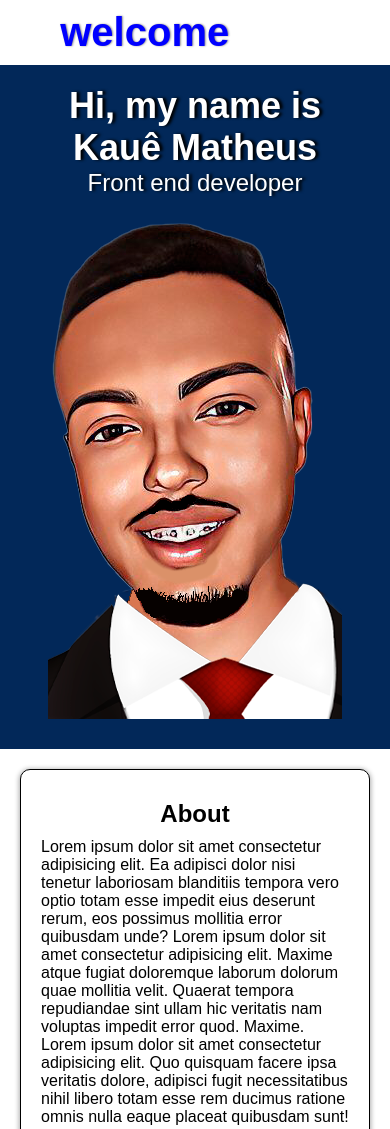
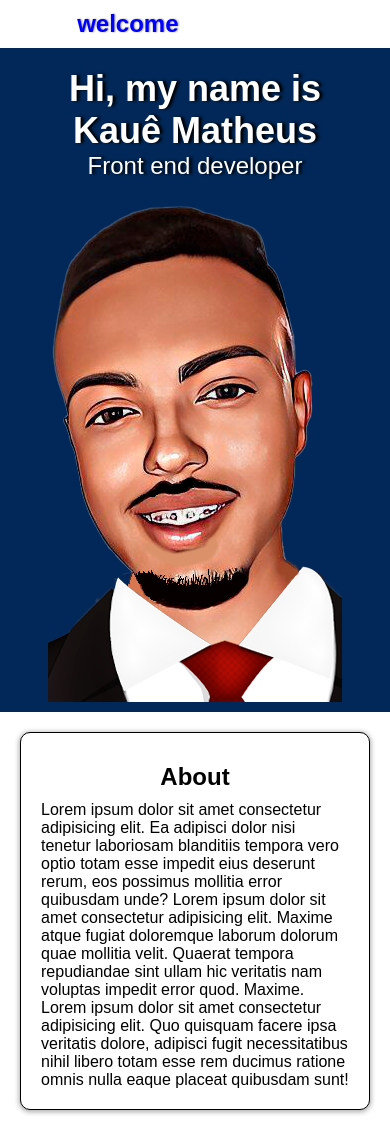
Before and after one commit to KaueMtaheus/portfolio, a plain HTML site: page index.html in a window 390 px wide. Shown: the top 1129 px of the page. Drawn offline with Linux system fonts and the light colour scheme.

Commit message:
responsivo

```diff
--- a/style.css
+++ b/style.css
@@ -114,12 +114,16 @@ section#sobre div {
 /*minhas midia query*/
 
 @media (max-width: 768px) {
+    body {
+        overflow-x: hidden; /* Evita a rolagem horizontal */
+    }
+
     header {
         padding: 10px;
     }
 
     header h1 {
-        font-size: 2.5rem;
+        font-size: 1.5rem;
     }
 
     header .navegacao-primaria {
@@ -134,6 +138,7 @@ section#sobre div {
         flex-direction: column;
         text-align: center;
         padding: 20px;
+        padding-bottom: 0px;
     }
 
     section#bordao div {
```
